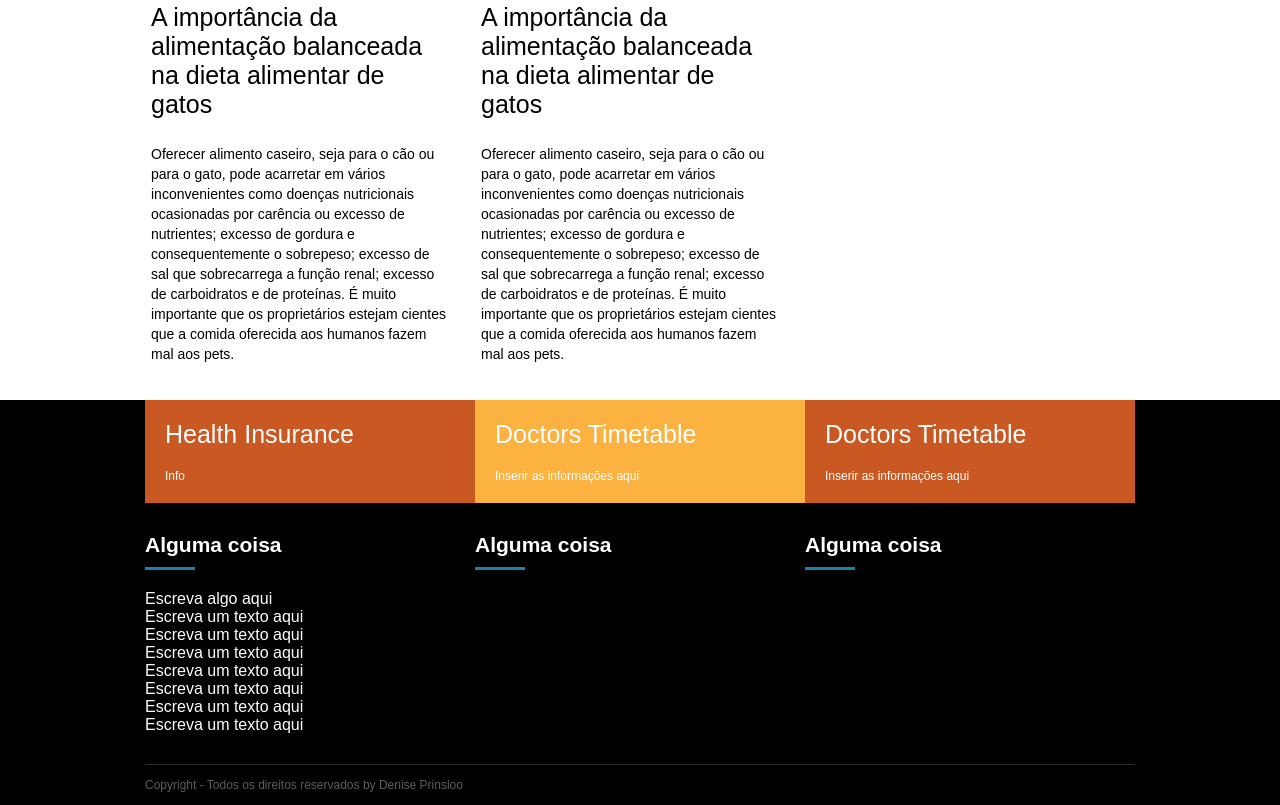
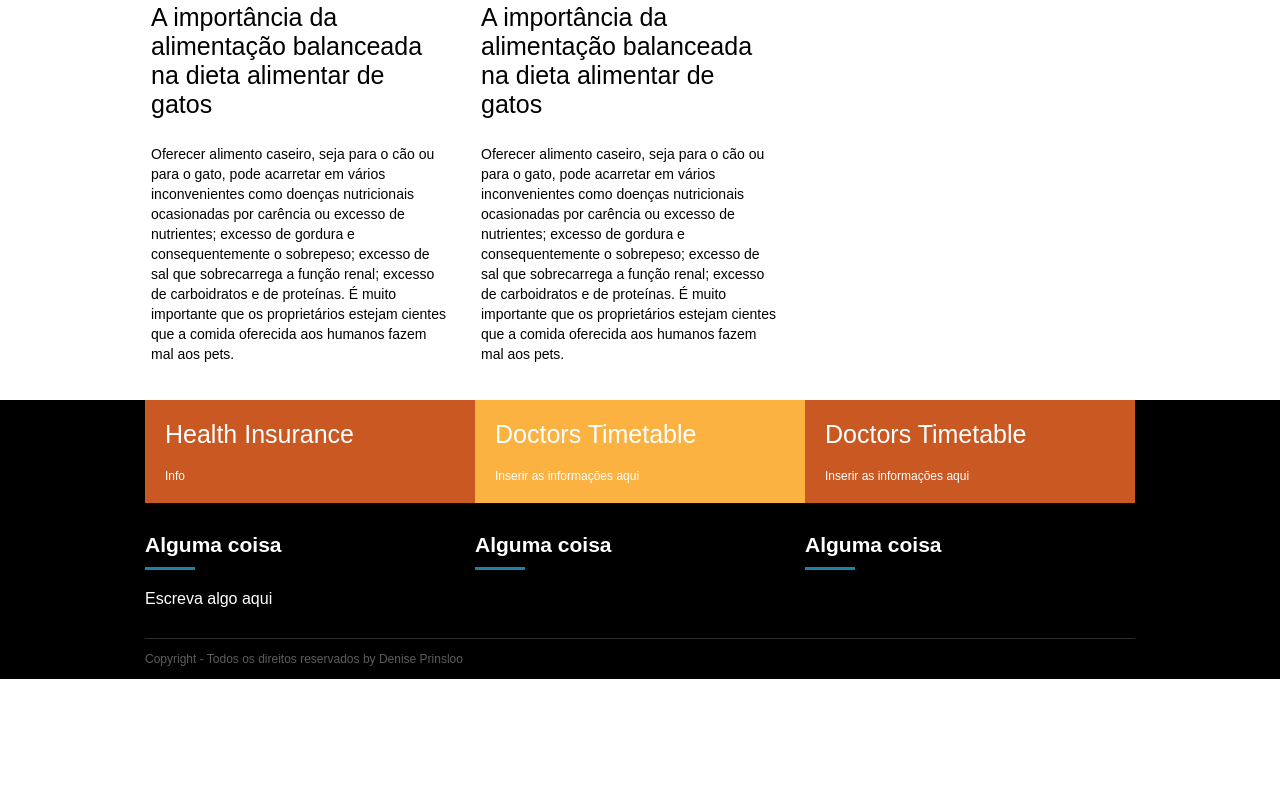
Before and after one commit to DeniseBarbosa/Projeto-layout-site, a plain HTML site: page index.html in a window 1280 px wide. Shown: the part 1864-2669 px from the top of the page. After the commit the page ends 2543 px from the top, so only its background shows below. Drawn offline with Linux system fonts and the light colour scheme.

Commit message:
corrigindo bugs

```diff
--- a/index.html
+++ b/index.html
@@ -178,18 +178,7 @@
                         <div class="widget_coluna1">
                             <div class="conteudo_descricao1">Escreva algo aqui</div>
                         </div>
-                        <div class="area_contato">
-                            <div id="endereco">
-                                <div>Escreva um texto aqui</div>
-                                <div>Escreva um texto aqui</div>
-                                <div>Escreva um texto aqui</div>
-                                <div>Escreva um texto aqui</div>
-                            </div>
-                            <div id="fone_email"></div>
-                            <div>Escreva um texto aqui</div>
-                            <div>Escreva um texto aqui</div>
-                            <div>Escreva um texto aqui</div>
-                        </div>
+
 
                     </div>
                     <div class="rodape_area_item">
```
